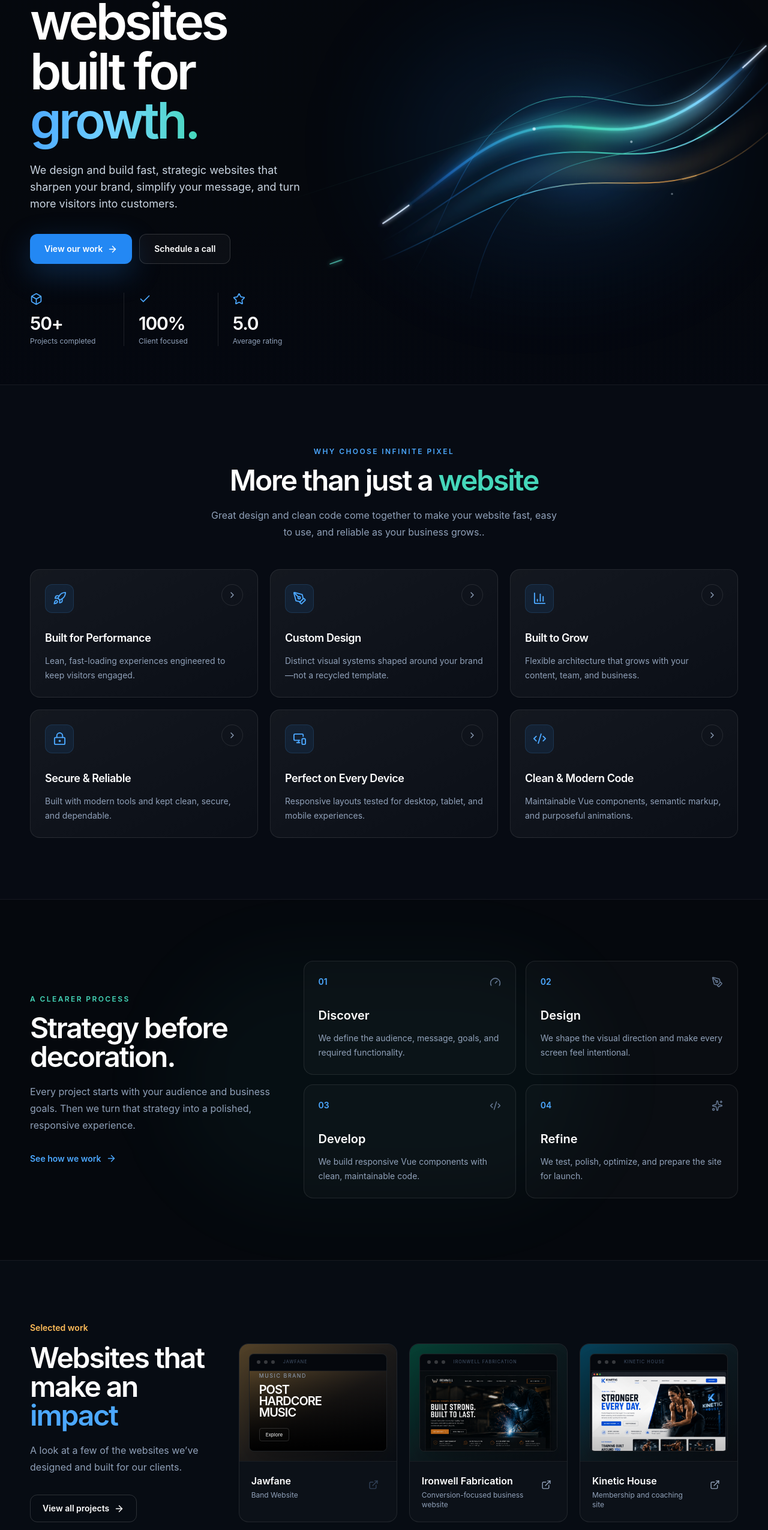
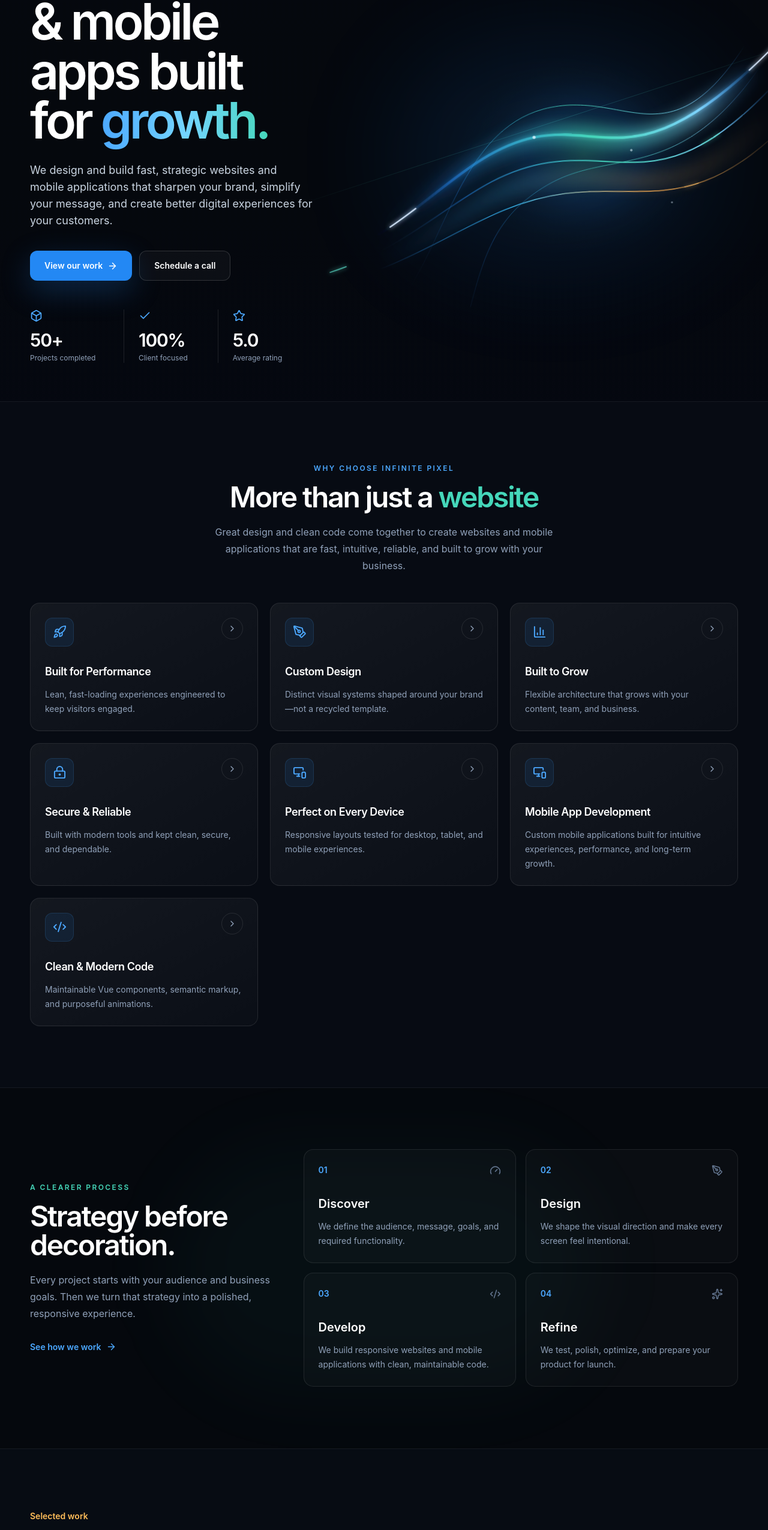
Before and after one commit to infinitepixel-dev/InfinitePixel-Main, a Vue app: page / in a window 1280 px wide. Shown: the part 231-2782 px from the top of the page at 60% size. Built offline with nearby package versions, Linux system fonts and the light colour scheme.

Commit message:
added mobile app development

```diff
--- a/src/App.vue
+++ b/src/App.vue
@@ -84,6 +84,12 @@ const services = [
     title: "Perfect on Every Device",
     description:
       "Responsive layouts tested for desktop, tablet, and mobile experiences.",
+    icon: MonitorSmartphone,
+  },
+  {
+    title: "Mobile App Development",
+    description:
+      "Custom mobile applications built for intuitive experiences, performance, and long-term growth.",
     icon: MonitorSmartphone,
   },
   {
@@ -440,7 +446,7 @@ const closeMenu = () => {
               data-hero-reveal
               class="font-semibold xl:text-[5.25rem] text-5xl sm:text-6xl text-balance leading-[0.98] tracking-[-0.055em]"
             >
-              Custom websites built for
+              Websites & mobile apps built for
               <span
                 class="bg-clip-text bg-gradient-to-r from-brand-400 via-sky-300 to-mint-400 text-transparent"
                 >growth.</span
@@ -451,9 +457,9 @@ const closeMenu = () => {
               data-hero-reveal
               class="mt-7 max-w-xl text-slate-300 text-base sm:text-lg leading-7"
             >
-              We design and build fast, strategic websites that sharpen your
-              brand, simplify your message, and turn more visitors into
-              customers.
+              We design and build fast, strategic websites and mobile
+              applications that sharpen your brand, simplify your message, and
+              create better digital experiences for your customers.
             </p>
 
             <div data-hero-reveal class="flex sm:flex-row flex-col gap-3 mt-9">
@@ -756,8 +762,9 @@ const closeMenu = () => {
               More than just a <span class="text-mint-400">website</span>
             </h2>
             <p class="mx-auto mt-5 max-w-xl text-slate-400 leading-7">
-              Great design and clean code come together to make your website
-              fast, easy to use, and reliable as your business grows..
+              Great design and clean code come together to create websites and
+              mobile applications that are fast, intuitive, reliable, and built
+              to grow with your business.
             </p>
           </div>
 
@@ -857,8 +864,8 @@ const closeMenu = () => {
                   [
                     "We define the audience, message, goals, and required functionality.",
                     "We shape the visual direction and make every screen feel intentional.",
-                    "We build responsive Vue components with clean, maintainable code.",
-                    "We test, polish, optimize, and prepare the site for launch.",
+                    "We build responsive websites and mobile applications with clean, maintainable code.",
+                    "We test, polish, optimize, and prepare your product for launch.",
                   ][index]
                 }}
               </p>
@@ -878,19 +885,20 @@ const closeMenu = () => {
               <h2
                 class="mt-4 font-semibold text-4xl sm:text-5xl tracking-[-0.045em]"
               >
-                Websites that make an <span class="text-brand-400">impact</span>
+                Digital experiences that make an
+                <span class="text-brand-400">impact</span>
               </h2>
               <p class="mt-5 max-w-md text-slate-400 leading-7">
-                A look at a few of the websites we’ve designed and built for our
-                clients.
+                A look at a few of the websites and digital experiences we’ve
+                designed and built for our clients.
               </p>
-              <a
+              <!-- <a
                 href="#contact"
                 class="inline-flex items-center gap-2 mt-8 px-5 py-3 border border-white/15 hover:border-white/30 rounded-xl font-semibold text-sm"
               >
                 View all projects
                 <ArrowRight :size="17" />
-              </a>
+              </a> -->
             </div>
 
             <div class="gap-5 grid md:grid-cols-3">
```
